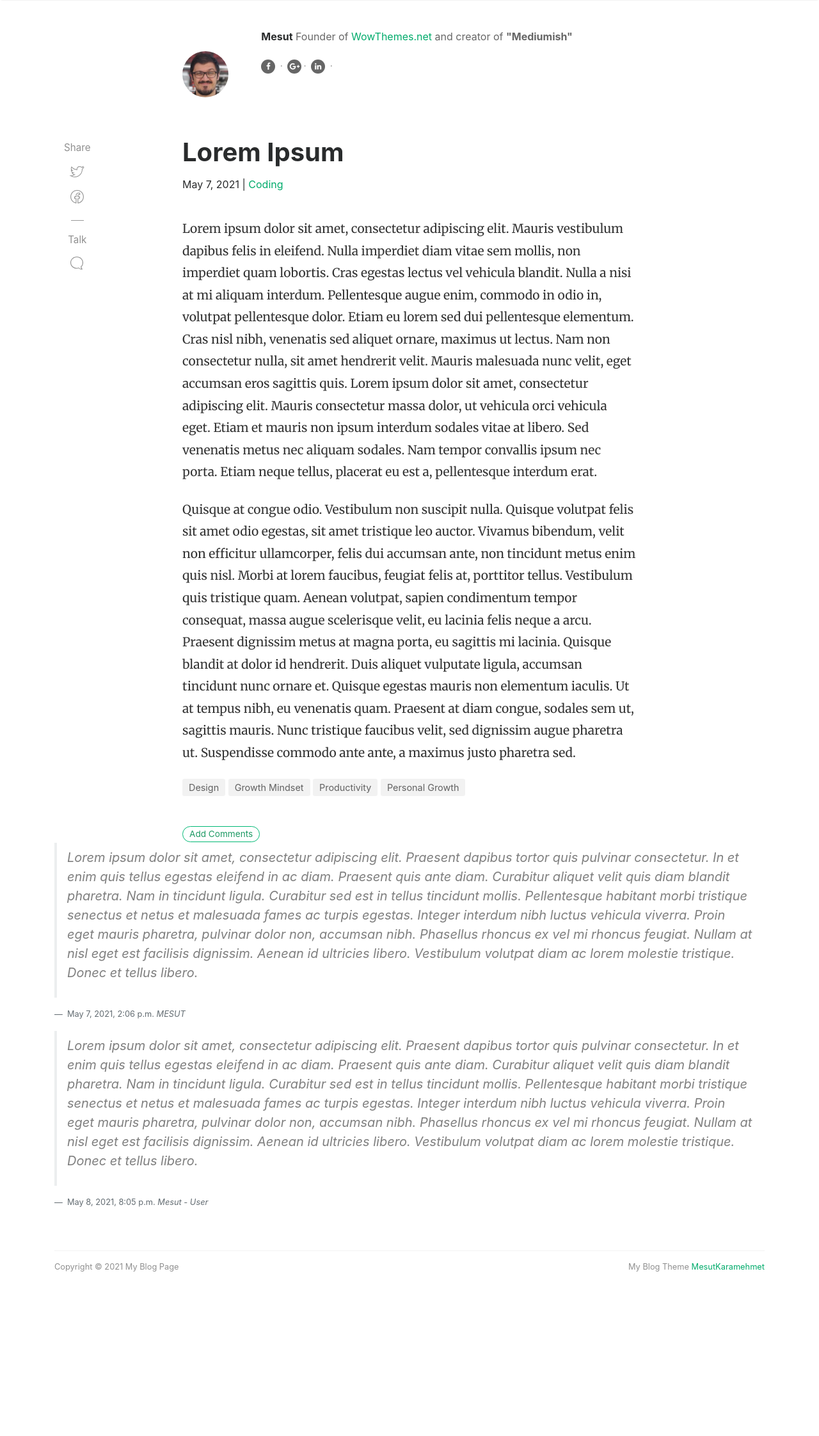
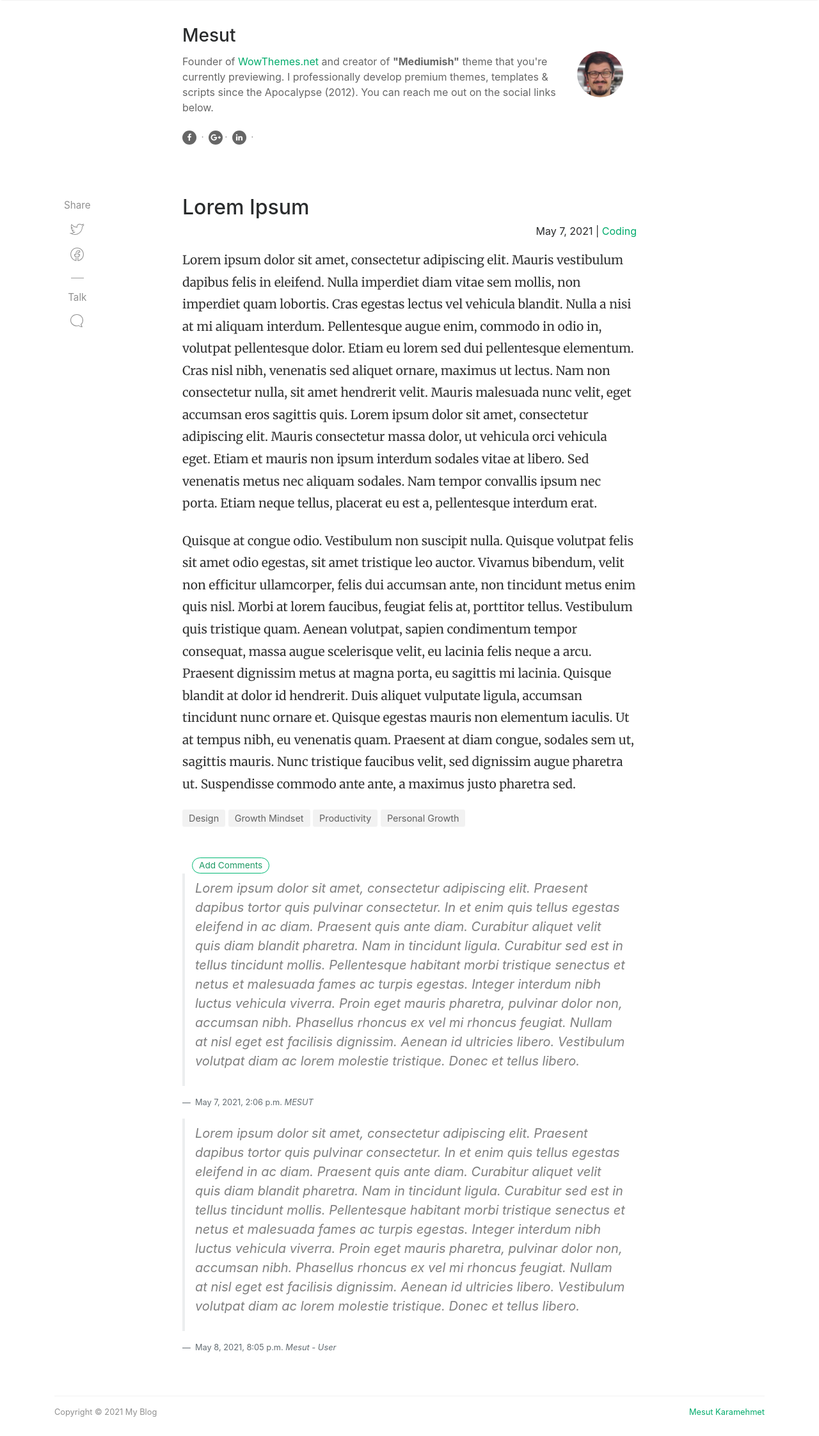
Before and after one commit to juniorpyton/simpleblog, a Django app: page /article/13 in a window 1280 px wide. Shown: the part 56-2300 px from the top of the page at 64% size. Before the commit the page ends 2043 px from the top, so only its background shows below. Run offline with Django 3.2, Linux system fonts and the light colour scheme; a user stored in the database is signed in; data comes from the database, SQL or seed files in the repository; both versions use the stored data as it was after the commit; some libraries are stand-ins or nearby versions.

Commit message:
first commit

```diff
--- a/members/templates/registration/user_profile.html
+++ b/members/templates/registration/user_profile.html
@@ -1,6 +1,9 @@
 {% extends 'base.html' %}
 {% load static %}
 {% block content %}
+
+
+
 
 <div class="container">
 	<div class="row">
--- a/static/theblog/css/mediumish.css
+++ b/static/theblog/css/mediumish.css
@@ -441,3 +441,7 @@ ul.tags li a:hover {
 	border-radius:50%;
 	font-size:12px;
 }
+.responsive {
+  max-width: 100%;
+  height: auto;
+}
--- a/templates/article_details.html
+++ b/templates/article_details.html
@@ -1,12 +1,13 @@
 {% extends 'base.html' %}
 {% load static %}
-{% block title %}{{post.title}}{% endblock %}
+{% block title %}{{post.title}} - {{ post.category}}{% endblock %}
 {% block content %}
-
 
 
 <!-- Değişkenler
 ================================================== ->{{ user.profile.bio}} {{ user.first_name }} ->
+
+
 
 <!-- Begin Top Author Page
 ================================================== -->
@@ -16,23 +17,18 @@
 		<div class="col-md-8 col-md-offset-2">
 			<div class="mainheading">
 				<div class="row post-top-meta authorpage">
-					<div class="col-md-2 col-xs-12">
-
-						{% if post.author.profile.profil_pic.url %}
-							<img class="author-thumb" src="{{ post.author.profile.profil_pic.url }}" alt="{{ user.first_name }}" title="test">
-
-
-						{% else %}
-							<img src="{% static 'theblog/images/default-pic.png' %}  " width="200" height="200" class="rounded-circle">
-						{% endif %}
-
-					</div>
 					<div class="col-md-10 col-xs-12">
-						<strong><span class="author-description"></span>{{ post.author.first_name }}</strong>
-						<span class="author-description">Founder of <a target="_blank" href="https://www.wowthemes.net">WowThemes.net</a> and creator of <strong>"Mediumish"</strong> </span>
-
+						<h3>{{ post.author.first_name }}</h3>
+						<span class="author-description">Founder of <a target="_blank" href="https://www.wowthemes.net">WowThemes.net</a> and creator of <strong>"Mediumish"</strong> theme that you're currently previewing. I professionally develop premium themes, templates & scripts since the Apocalypse (2012). You can reach me out on the social links below.</span>
 						<div class="sociallinks"><a  target="_blank" href="https://www.facebook.com/wowthemesnet/"><i class="fa fa-facebook"></i></a> <span class="dot"></span> <a target="_blank" href="https://plus.google.com/s/wowthemesnet/top"><i class="fa fa-google-plus"></i></a><span class="dot"></span>
 						<a  target="_blank" href="{{ user.profile.fb_url }}"><i class="fa fa-linkedin"></i></a> <span class="dot"></span> </div>
+					</div>
+					<div class="col-md-2 col-xs-12">
+						{% if post.author.profile.profil_pic.url %}
+							<a href="{% url 'show_profile_page' post.author.profile.id %}"><img class="author-thumb" src="{{ post.author.profile.profil_pic.url }}" alt="{{ user.first_name }}" title="{{ user.first_name }}" ></a>
+						{% else %}
+							<img src="{% static 'theblog/images/default-pic.png' %}  " width="300" height="300" class="rounded-circle">
+						{% endif %}
 					</div>
 				</div>
 			</div>
@@ -41,8 +37,6 @@
 </div>
 <!-- End Top Author Meta
 ================================================== -->
-
-
 
 <div class="container">
 	<div class="row">
@@ -85,8 +79,9 @@
 		<div class="col-md-8 col-md-offset-2 col-xs-12">
 			<div class="mainheading">
 
-				<h1 class="posttitle">{{post.title}}</h1>
-				<div >
+				<h2 class="posttitle">{{post.title}}</h2>
+
+				<div class="pull-right">
 					{{post.post_date}} |  <a href="{% url 'category' post.category %}">{{ post.category}}</a>
 			</div>
 
@@ -122,22 +117,26 @@
 </div>
 <!-- End Article
 ================================================== -->
-
-
-
 <div class="container">
 	<div class="row">
-		<div class="col-md-2"></div>
+		<!-- Begin Fixed Left Share -->
+	 	<div class="col-md-2 col-xs-12"></div>
+		<div class="col-md-8 col-md-offset-2 col-xs-12">
 				{% if not post.comments.all %}
-		<h2>Not Comments Yet..<a href="{% url 'add_comment' post.pk %}">Add One</a></h2>
+				<div class="container">
+							<div class="row">
+								<figure class="text-end">
+								  <blockquote class="blockquote">
+								   <p>Not Comments Yet..<a href="{% url 'add_comment' post.pk %}">Add One</a></p>
+								  </blockquote>
+							</div>
+						</div>
 					{%else%}
-	<div class="col-md-10 col-xs-12">
-	<a href="{% url 'add_comment' post.pk %}" class="btn follow">Add Comments</a>
-</div>
+			<div class="col-md-10 col-xs-12 pull" >
+				<a href="{% url 'add_comment' post.pk %}" class="btn follow">Add Comments</a></div>
 					{% for comment in post.comments.all %}
 						<div class="container">
 							<div class="row">
-			<div class="col-md-2"></div>
 								<figure class="text-end">
 								  <blockquote class="blockquote">
 								    <p>{{ comment.body }}</p>
@@ -150,6 +149,7 @@
 						</div>
 					{% endfor %}
 			{% endif %}
+		</div>
 	</div>
 </div>
 {% endblock %}
--- a/templates/base.html
+++ b/templates/base.html
@@ -5,8 +5,8 @@
 <meta name="viewport" content="width=device-width, initial-scale=1, shrink-to-fit=no">
 <meta name="description" content="">
 <meta name="author" content="">
-<link rel="icon" href="assets/img/favicon.ico">
-<title>  Test </title>
+<link rel="icon" href="/static/theblog/images/favicon.ico">
+<title>  {% block title %} My first blog django {% endblock %} </title>
 <!-- Bootstrap core CSS -->
 <link href="/static/theblog/css/bootstrap.min.css" rel="stylesheet">
 <!-- Fonts -->
@@ -28,7 +28,7 @@
 <div class="container">
   <!-- Begin Logo -->
   <a class="navbar-brand" href="{% url 'home' %}">
-  <img src="/static/theblog/images/logo.png" alt="logo">
+  <img src="/static/theblog/images/logo.png" alt="logo" class="responsive">
   </a>
   <!-- End Logo -->
   <div class="collapse navbar-collapse" id="navbarsExampleDefault">
@@ -94,10 +94,10 @@
   <div class="container">
   <div class="footer">
     <p class="pull-left">
-       Copyright &copy; 2021 My Blog Page
+       Copyright &copy; 2021 My Blog
     </p>
     <p class="pull-right">
-       My Blog Theme <a target="_blank" href="{% url 'home' %}">MesutKaramehmet</a>
+      <a target="_blank" href="{% url 'home' %}">Mesut Karamehmet</a>
     </p>
     <div class="clearfix">
     </div>
```
Also changed, not shown: db.sqlite3. Lines whose indentation alone changed are shown as unchanged.
